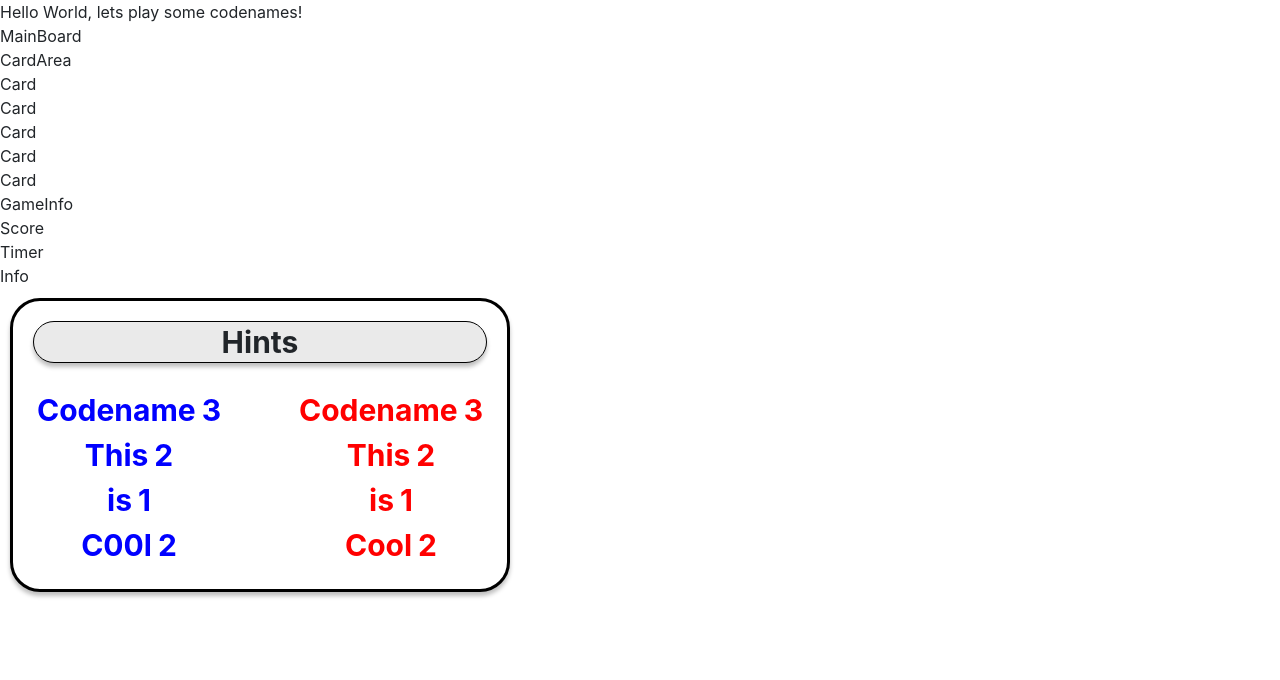
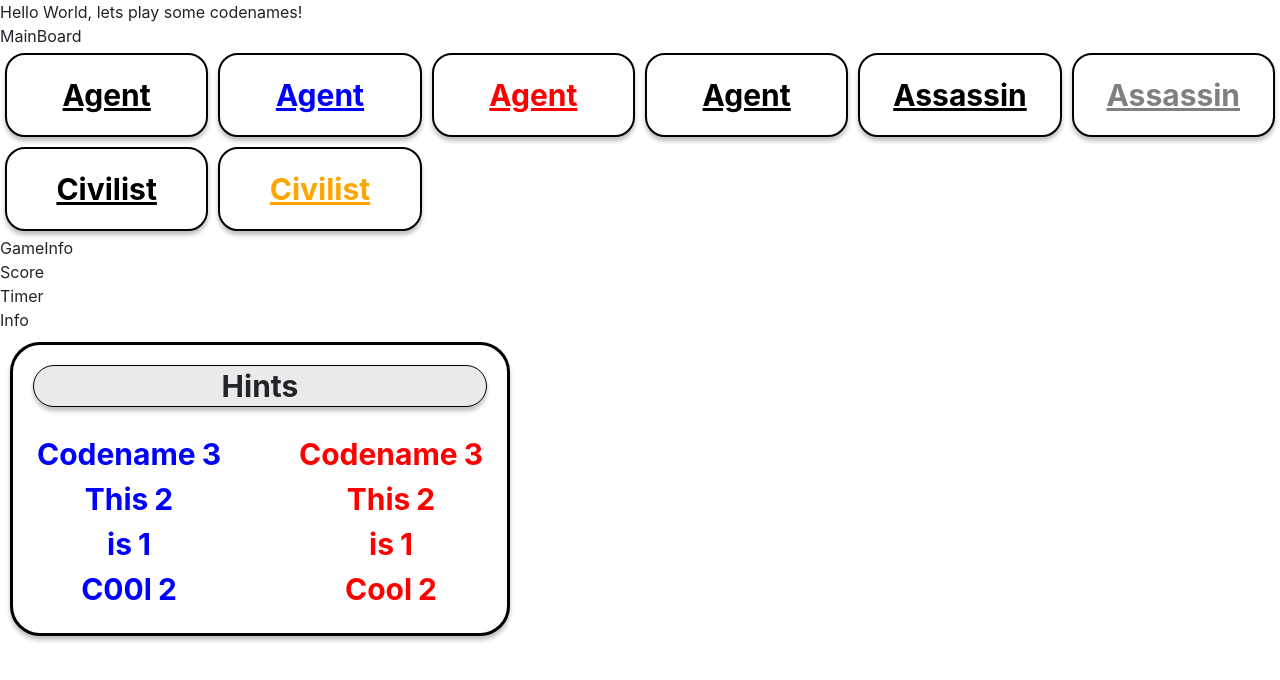
Before and after one commit to bjoernveit/codenames, a Vue app: page / in a window 1280 px wide. Shown: the top 680 px of the page. Built offline with nearby package versions, Linux system fonts and the light colour scheme; the HTML template or start-up script is replaced by a standard one.

Commit message:
feat: cards now with props + minimal css

```diff
--- a/src/App.vue
+++ b/src/App.vue
@@ -2,7 +2,7 @@
   <div id="app">
     <link rel="stylesheet" href="https://maxcdn.bootstrapcdn.com/bootstrap/4.0.0/css/bootstrap.min.css" integrity="sha384-Gn5384xqQ1aoWXA+058RXPxPg6fy4IWvTNh0E263XmFcJlSAwiGgFAW/dAiS6JXm" crossorigin="anonymous">
   Hello World, lets play some codenames!
-  <main-board></main-board>
+  <main-board v-bind:cards="cards"></main-board>
   <side-board v-bind:hints-red="hints.red" v-bind:hints-blue="hints.blue"></side-board>
   </div>
 </template>
@@ -10,6 +10,7 @@
 <script>
 import MainBoard from './components/Main Board/MainBoard.vue'
 import SideBoard from './components/Side Board/SideBoard.vue'
+
 export default {
   name: 'App',
   components: {
@@ -31,9 +32,19 @@ export default {
           { word: "is", number: 1 },
           { word: "C00l", number: 2 }
         ],
-      }
+      },
+      cards: [
+        {word: "Agent", type: "BLUE_AGENT", state: "UNKNOWN"},
+        {word: "Agent", type: "BLUE_AGENT", state: "REVEALED"},
+        {word: "Agent", type: "RED_AGENT", state: "REVEALED"},
+        {word: "Agent", type: "RED_AGENT", state: "UNKNOWN"},
+        {word: "Assassin", type: "ASSASSIN", state: "UNKNOWN"},
+        {word: "Assassin", type: "ASSASSIN", state: "REVEALED"},
+        {word: "Civilist", type: "CIVILIST", state: "UNKNOWN"},
+        {word: "Civilist", type: "CIVILIST", state: "REVEALED"},
+      ]
     }
-  },
+  }
 }
 </script>
 
--- a/src/components/Main Board/Card Area/Card/Card.vue
+++ b/src/components/Main Board/Card Area/Card/Card.vue
@@ -1,19 +1,61 @@
 <template>
-  <div>
-    {{ text }}
+  <div class="col-2">
+    <div v-bind:class="compClasses">
+      {{ card.word }}
+    </div>
   </div>
 </template>
 
 <script>
     export default {
-        data() {
+      props: ['card'],
+      data() {
             return {
-                text:"Card"
             }
-        }
+        },
+        computed: {
+          isRevealed: function(){
+            return (this.card.state === "REVEALED")
+          },
+          compClasses: function(){
+            return {
+              "agent-card": true,
+              "agent-card--revealed": this.isRevealed,
+              "agent-card--blue": this.isRevealed & this.card.type === "BLUE_AGENT",
+              "agent-card--red": this.isRevealed & this.card.type === "RED_AGENT",
+              "agent-card--yellow": this.isRevealed & this.card.type === "CIVILIST",
+              "agent-card--black": this.isRevealed & this.card.type === "ASSASSIN",
+            }
+          }
+        },
     }
 </script>
-
-<style>
-
+<style lang="stylus">
+.agent-card
+  padding 20px
+  margin 5px
+  background #FFFFFF
+  mix-blend-mode normal
+  border 2px solid #000000
+  box-sizing border-box
+  box-shadow 0px 4px 4px rgba(0, 0, 0, 0.25)
+  font-style normal
+  font-weight bold
+  font-size 30px
+  line-height 40px
+  align-items center
+  text-align center
+  text-decoration-line underline
+  color #000000
+  border-radius 20px
+  &--blue
+    color blue
+  &--red
+    color red
+  &--yellow
+    color orange
+  &--black
+    color grey
+  &__word
+    margin auto
 </style>
--- a/src/components/Main Board/Card Area/CardArea.vue
+++ b/src/components/Main Board/Card Area/CardArea.vue
@@ -1,11 +1,8 @@
 <template>
-  <div>
-    {{ text }}
-    <card></card>
-    <card></card>
-    <card></card>
-    <card></card>
-    <card></card>
+  <div class="card-area container-fluid">
+    <div class="row">
+      <card v-for="card in cards" :key="card.word" v-bind:card="card"></card>
+    </div>
   </div>
 </template>
 
@@ -13,6 +10,7 @@
 import Card from './Card/Card.vue'
 
 export default {
+    props: ["cards"],
     components: {
         'card': Card
     },
@@ -24,6 +22,8 @@ export default {
 }
 </script>
 
-<style>
-
+<style lang="stylus">
+.card-area .col-2
+  margin 0
+  padding 0
 </style>
--- a/src/components/Main Board/MainBoard.vue
+++ b/src/components/Main Board/MainBoard.vue
@@ -1,7 +1,7 @@
 <template>
   <div>
     {{ text }}
-    <card-area></card-area>
+    <card-area v-bind:cards="cards"></card-area>
     <game-info></game-info>
   </div>
 </template>
@@ -10,6 +10,7 @@
 import CardArea from './Card Area/CardArea.vue'
 import GameInfo from './Game Info/GameInfo.vue'
 export default {
+  props: ["cards"],
   components:{
     'card-area': CardArea,
     'game-info': GameInfo
```
Lines whose indentation alone changed are shown as unchanged.
